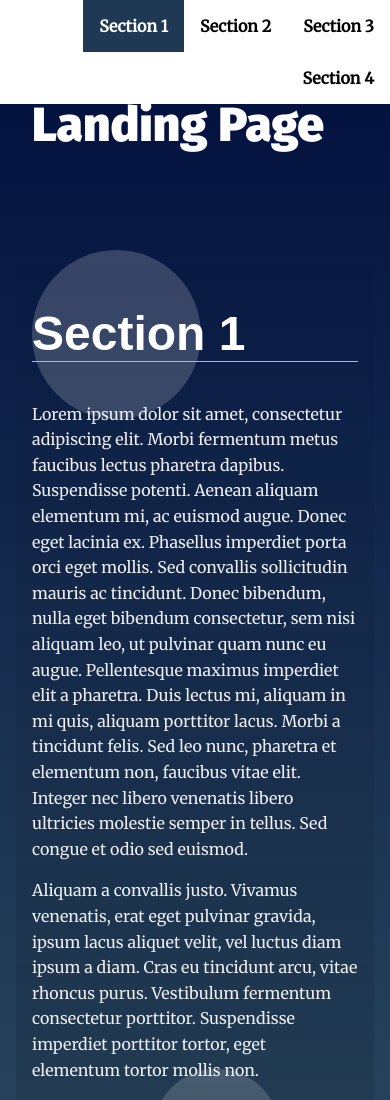
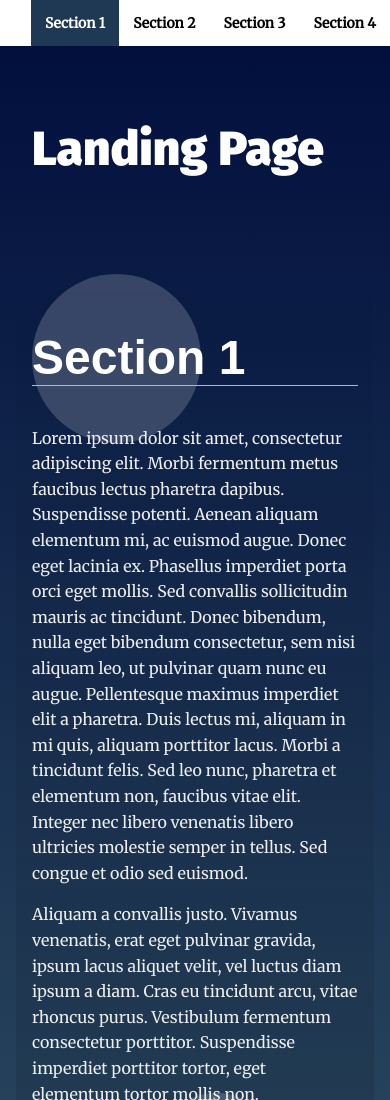
Before and after one commit to KerolsRefaat/FWD-Landing-Page, a plain HTML site: page Index.html in a window 390 px wide. Shown: the top 1100 px of the page. Drawn offline with nearby package versions, Linux system fonts and the light colour scheme.

Commit message:
Responsive code

```diff
--- a/CSS/styles.css
+++ b/CSS/styles.css
@@ -229,3 +229,17 @@ section.your-active-class .landing__container::after {
 		           rotate(-360deg);
 	}
 }
+
+/*Responsive Media Queries */
+
+@media (max-width: 576px) {
+    /*changing navbar li font size*/
+    .navbar__menu .menu__link{
+        font-size: 14px;
+    }
+
+    /*adding margin top cause the h1 title is hidden under the navbar in MBL*/
+    h1{
+        margin-top: 2.5em;
+    }
+ }
```
